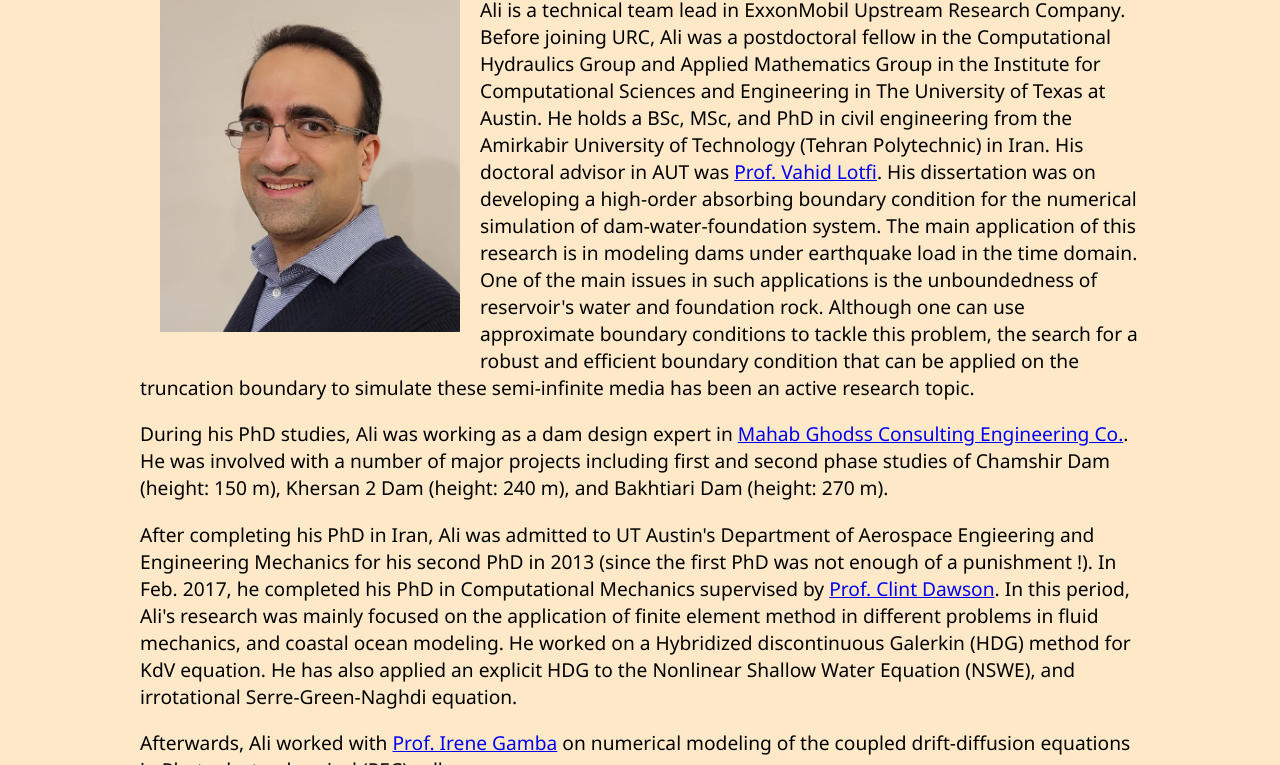
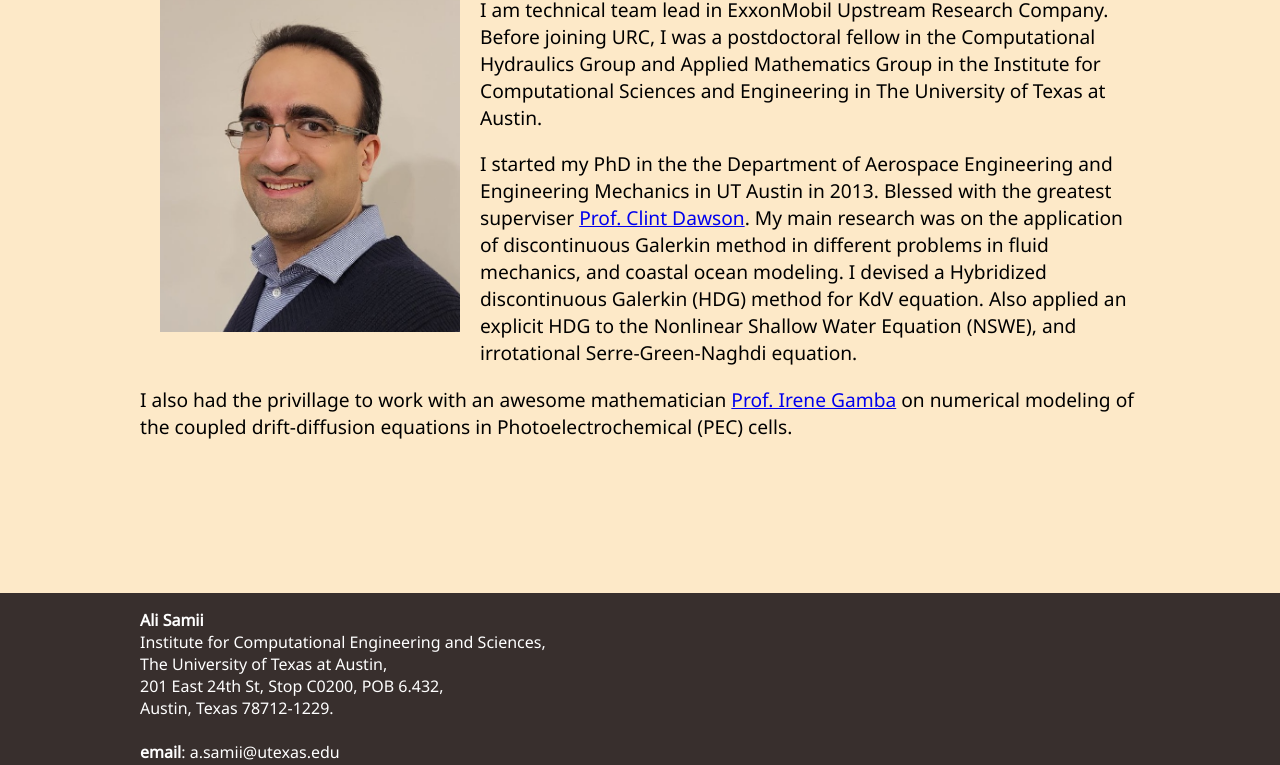
Before and after one commit to samiiali/samiiali.github.io, a plain HTML site: page index.html in a window 1280 px wide. Shown: the part 316-1081 px from the top of the page. Drawn offline with Linux system fonts and the light colour scheme.

Commit message:
Revise personal description in index.html
Updated personal description to first person and removed some details.

```diff
--- a/index.html
+++ b/index.html
@@ -36,16 +36,13 @@
     <div id="myStuff">
       <img src="./img/Ali1.jpg" id="my_pic">
       <p>
-        Ali is a technical team lead in ExxonMobil Upstream Research Company. Before joining URC, Ali was a postdoctoral fellow in the Computational Hydraulics Group and Applied Mathematics Group in the Institute for Computational Sciences and Engineering in The University of Texas at Austin. He holds a BSc, MSc, and PhD in civil engineering from the Amirkabir University of Technology (Tehran Polytechnic) in Iran. His doctoral advisor in AUT was <a href="http://www.aut.ac.ir/official/main.asp?uid=vahlotfi">Prof. Vahid Lotfi</a>. His dissertation was on developing a high-order absorbing boundary condition for the numerical simulation of dam-water-foundation system. The main application of this research is in modeling dams under earthquake load in the time domain. One of the main issues in such applications is the unboundedness of reservoir's water and foundation rock. Although one can use approximate boundary conditions to tackle this problem, the search for a robust and efficient boundary condition that can be applied on the truncation boundary to simulate these semi-infinite media has been an active research topic.
+        I am technical team lead in ExxonMobil Upstream Research Company. Before joining URC, I was a postdoctoral fellow in the Computational Hydraulics Group and Applied Mathematics Group in the Institute for Computational Sciences and Engineering in The University of Texas at Austin.
       </P>
       <p>
-        During his PhD studies, Ali was working as a dam design expert in <a href="http://mahabghodss.net/ExternalSites/new/en/defaultEN.aspx"> Mahab Ghodss Consulting Engineering Co.</a>. He was involved with a number of major projects including first and second phase studies of Chamshir Dam (height: 150 m), Khersan 2 Dam (height: 240 m), and Bakhtiari Dam (height: 270 m).
+        I started my PhD in the the Department of Aerospace Engineering and Engineering Mechanics in UT Austin in 2013. Blessed with the greatest superviser <a href="https://www.ices.utexas.edu/people/36/">Prof. Clint Dawson</a>. My main research was on the application of discontinuous Galerkin method in different problems in fluid mechanics, and coastal ocean modeling. I devised a Hybridized discontinuous Galerkin (HDG) method for KdV equation. Also applied an explicit HDG to the Nonlinear Shallow Water Equation (NSWE), and irrotational Serre-Green-Naghdi equation.
       </p>
       <p>
-        After completing his PhD in Iran, Ali was admitted to UT Austin's Department of Aerospace Engieering and Engineering Mechanics for his second PhD in 2013 (since the first PhD was not enough of a punishment !). In Feb. 2017, he completed his PhD in Computational Mechanics supervised by <a href="https://www.ices.utexas.edu/people/36/">Prof. Clint Dawson</a>. In this period, Ali's research was mainly focused on the application of finite element method in different problems in fluid mechanics, and coastal ocean modeling. He worked on a Hybridized discontinuous Galerkin (HDG) method for KdV equation. He has also applied an explicit HDG to the Nonlinear Shallow Water Equation (NSWE), and irrotational Serre-Green-Naghdi equation.
-      </p>
-      <p>
-        Afterwards, Ali worked with <a href="https://www.ices.utexas.edu/people/39/">Prof. Irene Gamba</a> on numerical modeling of the coupled drift-diffusion equations in Photoelectrochemical (PEC) cells.
+        I also had the privillage to work with an awesome mathematician <a href="https://www.ices.utexas.edu/people/39/">Prof. Irene Gamba</a> on numerical modeling of the coupled drift-diffusion equations in Photoelectrochemical (PEC) cells.
       </p>
     </div>
   </div>
```
